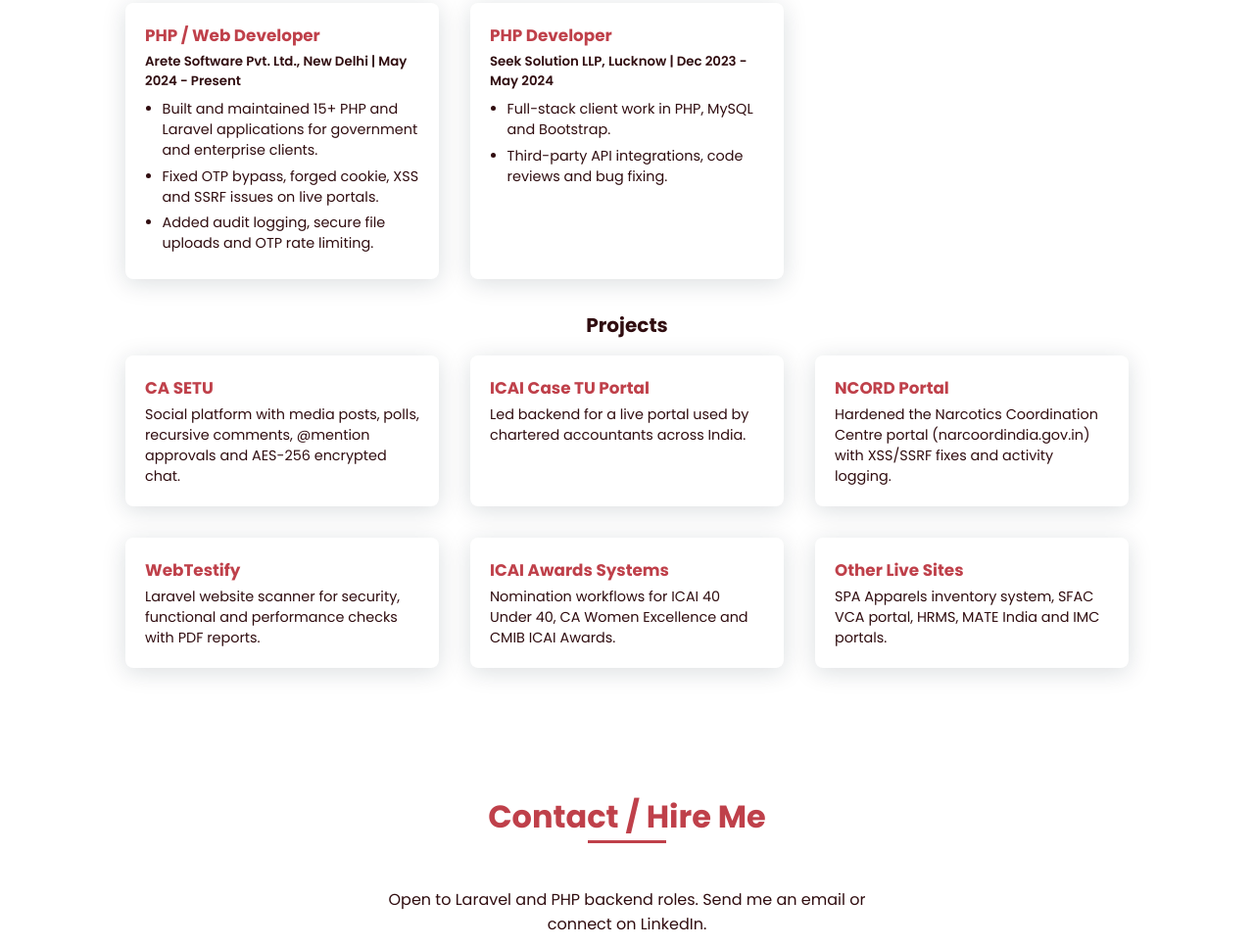
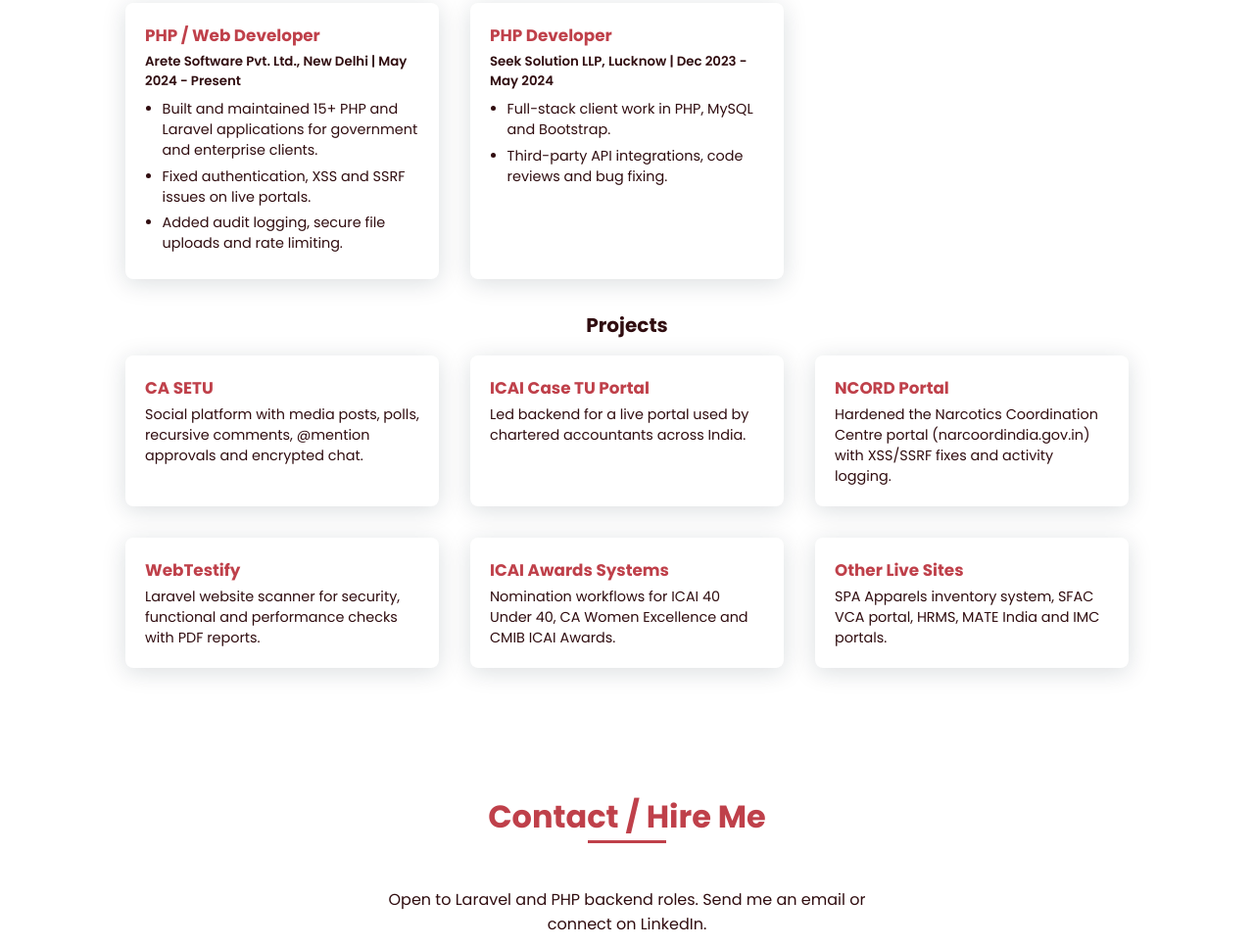
Before and after one commit to NAGINAY/Portfolio-, a plain HTML site: page index.html in a window 1280 px wide. Shown: the part 1832-2799 px from the top of the page at 98% size. Drawn offline with nearby package versions, Linux system fonts and the light colour scheme.

Commit message:
Add files via upload

```diff
--- a/index.html
+++ b/index.html
@@ -137,13 +137,13 @@ body{margin:0}.section{padding-top:4rem;padding-bottom:3rem}.section-title{margi
 <h3 class="work__sub">Experience</h3>
 <div class="work__container bd-grid" style="margin:0">
 <div class="work__card"><h3>PHP / Web Developer</h3><small>Arete Software Pvt. Ltd., New Delhi | May 2024 - Present</small>
-<ul><li>Built and maintained 15+ PHP and Laravel applications for government and enterprise clients.</li><li>Fixed OTP bypass, forged cookie, XSS and SSRF issues on live portals.</li><li>Added audit logging, secure file uploads and OTP rate limiting.</li></ul></div>
+<ul><li>Built and maintained 15+ PHP and Laravel applications for government and enterprise clients.</li><li>Fixed authentication, XSS and SSRF issues on live portals.</li><li>Added audit logging, secure file uploads and rate limiting.</li></ul></div>
 <div class="work__card"><h3>PHP Developer</h3><small>Seek Solution LLP, Lucknow | Dec 2023 - May 2024</small>
 <ul><li>Full-stack client work in PHP, MySQL and Bootstrap.</li><li>Third-party API integrations, code reviews and bug fixing.</li></ul></div>
 </div>
 <h3 class="work__sub">Projects</h3>
 <div class="work__container bd-grid" style="margin:0">
-<div class="work__card"><h3>CA SETU</h3><p>Social platform with media posts, polls, recursive comments, @mention approvals and AES-256 encrypted chat.</p></div>
+<div class="work__card"><h3>CA SETU</h3><p>Social platform with media posts, polls, recursive comments, @mention approvals and encrypted chat.</p></div>
 <div class="work__card"><h3>ICAI Case TU Portal</h3><p>Led backend for a live portal used by chartered accountants across India.</p></div>
 <div class="work__card"><h3>NCORD Portal</h3><p>Hardened the Narcotics Coordination Centre portal (narcoordindia.gov.in) with XSS/SSRF fixes and activity logging.</p></div>
 <div class="work__card"><h3>WebTestify</h3><p>Laravel website scanner for security, functional and performance checks with PDF reports.</p></div>
```
